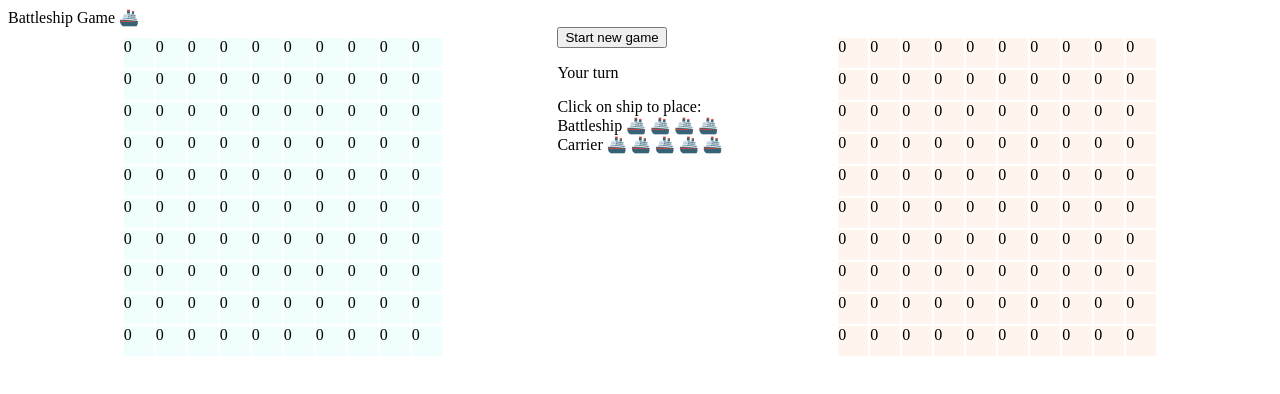
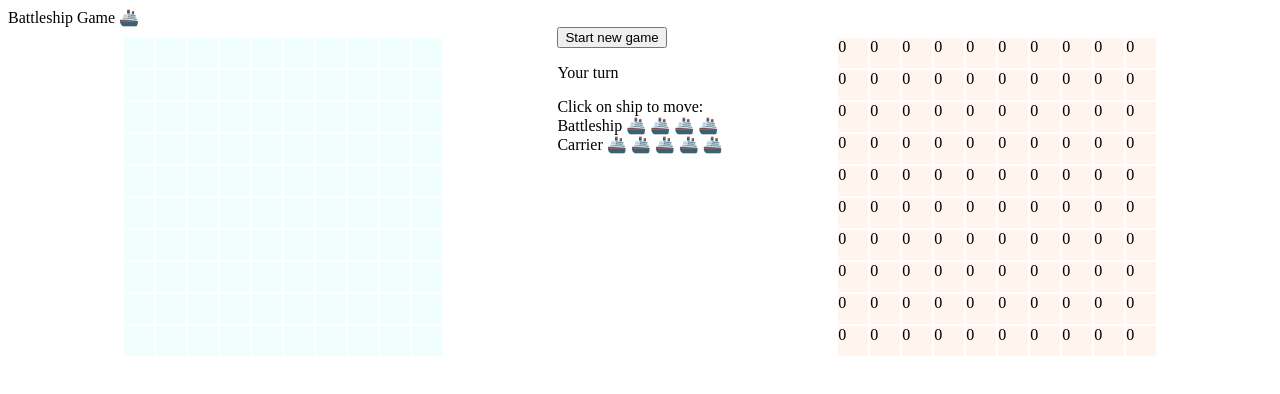
Before and after one commit to grichan/vue-battleship, a Vue app: page / in a window 1280 px wide. Shown: the top 394 px of the page. Built offline with nearby package versions, Linux system fonts and the light colour scheme.

Commit message:
on ship leave clear temp location

```diff
--- a/src/App.vue
+++ b/src/App.vue
@@ -5,7 +5,7 @@
     <div class="player field">
       <div class="row" v-for="(row, y) in playerField" :key="y">
         <div
-          @mouseover="placeShip($event)"
+          @mouseover="moveShip($event)"
           @mouseleave="mouseLeave($event)"
           class="cell"
           v-for="(col, x) in row"
@@ -19,7 +19,7 @@
     <div>
       <button>Start new game</button>
       <p>Your turn</p>
-      <div>Click on ship to place:</div>
+      <div>Click on ship to move:</div>
       <div
         @click="selectShip($event, name)"
         class="ship"
@@ -52,28 +52,33 @@ export default {
       this.selectedShip = this.ships[name];
       console.log(this.selectedShip);
     },
-    placeShip(e) {
+    moveShip(e) {
       e.preventDefault();
       let position = e.target.dataset.position.split("-");
       let y = position[0];
       let x = position[1];
       if (y > 0 && y < 9) {
-        this.playerField[y][x] = 1;
-        this.playerField[parseInt(y) + 1][x] = 1;
-        this.playerField[parseInt(y) - 1][x] = 1;
+        this.playerField[y][x] = "⚓";
+        this.playerField[parseInt(y) + 1][x] = "⚓";
+        this.playerField[parseInt(y) - 1][x] = "⚓";
+        this.hoverValues[0] = [y, x];
         console.log("y,x :>> ", y, x);
       }
     },
     mouseLeave(e) {
       e.preventDefault();
-      let position = e.target.dataset.position.split("-");
-      let y = position[0];
-      let x = position[1];
-      if (y > 0 && y < 9) {
-        this.playerField[y][x] = 0;
-        this.playerField[parseInt(y) + 1][x] = 0;
-        this.playerField[parseInt(y) - 1][x] = 0;
-        console.log("y,x :>> ", y, x);
+      // let position = e.target.dataset.position.split("-");
+      // let y = this.hoverValues[0][0];
+      // let x = this.hoverValues[0][1];
+      // this.playerField[y][x] = 0;
+      // this.playerField[parseInt(y) + 1][x] = 0;
+      // this.playerField[parseInt(y) - 1][x] = 0;
+      for (let i = 0; i < this.playerField.length; i++) {
+        for (let j = 0; j < this.playerField.length; j++) {
+          if (this.playerField[i][j] == "⚓") {
+            this.playerField[i][j] = "";
+          }
+        }
       }
     }
   },
@@ -81,17 +86,18 @@ export default {
     return {
       ships: { Battleship: 4, Carrier: 5 },
       selectedShip: {},
+      hoverValues: [],
       playerField: [
-        [0, 0, 0, 0, 0, 0, 0, 0, 0, 0],
-        [0, 0, 0, 0, 0, 0, 0, 0, 0, 0],
-        [0, 0, 0, 0, 0, 0, 0, 0, 0, 0],
-        [0, 0, 0, 0, 0, 0, 0, 0, 0, 0],
-        [0, 0, 0, 0, 0, 0, 0, 0, 0, 0],
-        [0, 0, 0, 0, 0, 0, 0, 0, 0, 0],
-        [0, 0, 0, 0, 0, 0, 0, 0, 0, 0],
-        [0, 0, 0, 0, 0, 0, 0, 0, 0, 0],
-        [0, 0, 0, 0, 0, 0, 0, 0, 0, 0],
-        [0, 0, 0, 0, 0, 0, 0, 0, 0, 0]
+        ["", "", "", "", "", "", "", "", "", ""],
+        ["", "", "", "", "", "", "", "", "", ""],
+        ["", "", "", "", "", "", "", "", "", ""],
+        ["", "", "", "", "", "", "", "", "", ""],
+        ["", "", "", "", "", "", "", "", "", ""],
+        ["", "", "", "", "", "", "", "", "", ""],
+        ["", "", "", "", "", "", "", "", "", ""],
+        ["", "", "", "", "", "", "", "", "", ""],
+        ["", "", "", "", "", "", "", "", "", ""],
+        ["", "", "", "", "", "", "", "", "", ""]
       ],
       playerShips: [
         [2, 4],
```
